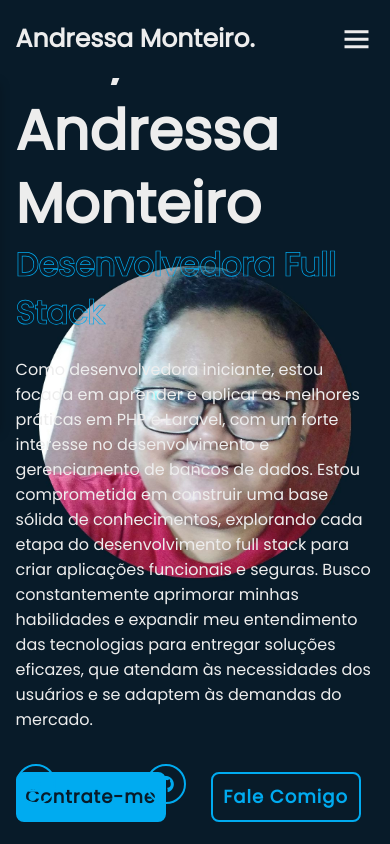
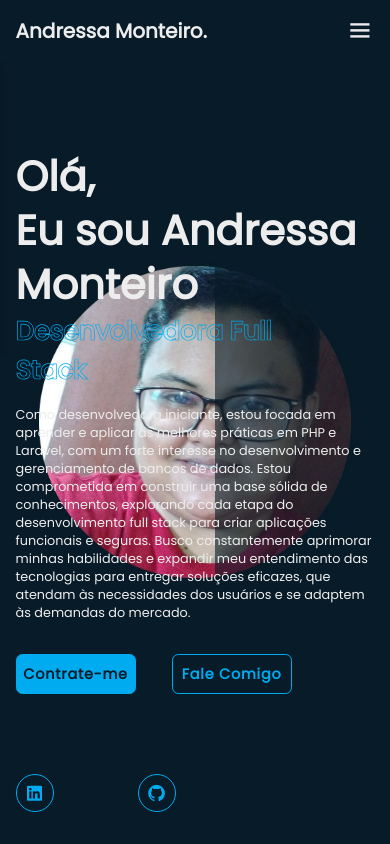
Before and after one commit to devAndressa/NovoPortifolio, a plain HTML site: page index.html in a window 390 px wide. Shown: the top 844 px of the page. Drawn offline with nearby package versions, Linux system fonts and the light colour scheme.

Commit message:
implementando algumas modificações no formulario

```diff
--- a/script.js
+++ b/script.js
@@ -1,13 +1,11 @@
 //alternar ícone barra de navegação
 let menuIcon = document.querySelector('#menu-icon');
 let navbar = document.querySelector('.navbar');
-
 
 menuIcon.onclick = () => {
     menuIcon.classList.toggle('bx-x');
     navbar.classList.toggle('active');
 }
-
 
 //scroll sections
 
@@ -41,6 +39,4 @@ window.onscroll = () => {
 
     menuIcon.classList.remove('bx-x');
     navbar.classList.remove('active');
-
-
 }
--- a/style.css
+++ b/style.css
@@ -92,7 +92,7 @@ section {
 
 .home-content {
     max-width: 60rem;
-
+    z-index: 99;
 }
 
 .home-content h1 {
@@ -679,6 +679,30 @@ span {
     }
 }
 
+@media (max-width: 1200px) {
+    html {
+        font-size: 55%;
+    }
+}
+
+@media (max-width: 991px) {
+    .header {
+        padding: 2rem 4%;
+    }
+
+    section {
+        padding: 10rem 4% 2rem;
+    }
+
+    .home {
+        padding: 0 4%;
+    }
+
+    .footer {
+        padding: 2rem 4%;
+    }
+}
+
 @media (max-width: 768px) {
     .header {
         background: var(--bg-color);
@@ -695,10 +719,11 @@ span {
         width: 100%;
         padding: 1rem 4%;
         background: var(--main-color);
-        box-shadow: 0 .5rem 1rem rgba(0, 0, 0 , .2);
+        box-shadow: 0 .5rem 1rem rgba(0, 0, 0, .2);
         z-index: 1;
         transition: .25s ease;
         transition-delay: .25s;
+
     }
 
     .navbar.active {
@@ -713,7 +738,7 @@ span {
         width: 100%;
         height: 100%;
         background: var(--bg-color);
-        border-top: .1rem solid rgba(0, 0, 0 , .2);
+        border-top: .1rem solid rgba(0, 0, 0, .2);
         z-index: -1;
         transition: .25s ease;
         transition-delay: 0s;
@@ -737,4 +762,47 @@ span {
         transform: translateX(0);
         transition-delay: .25s;
     }
+
+
+    .home-imgHover {
+        pointer-events: none;
+        background: var(--bg-color);
+        opacity: .6;
+    }
 }
+
+@media (max-width: 520px) {
+    html {
+        font-size: 50%;
+    }
+
+    .home-content h1 {
+        display: flex;
+        flex-direction: column;
+    }
+
+    .home-sci {
+        width: 160px;
+    }
+
+    .home-sci a {
+        width: 38px;
+        height: 38px;
+    }
+}
+
+
+
+@media (max-width: 462px) {
+    .home-content h1 {
+        font-size: 5.2rem;
+    }
+
+    .education {
+        padding: 10rem 4% 5rem 5%;
+    }
+
+    .contact form .input-box .input-field {
+        width: 100%;
+    }
+}
```
